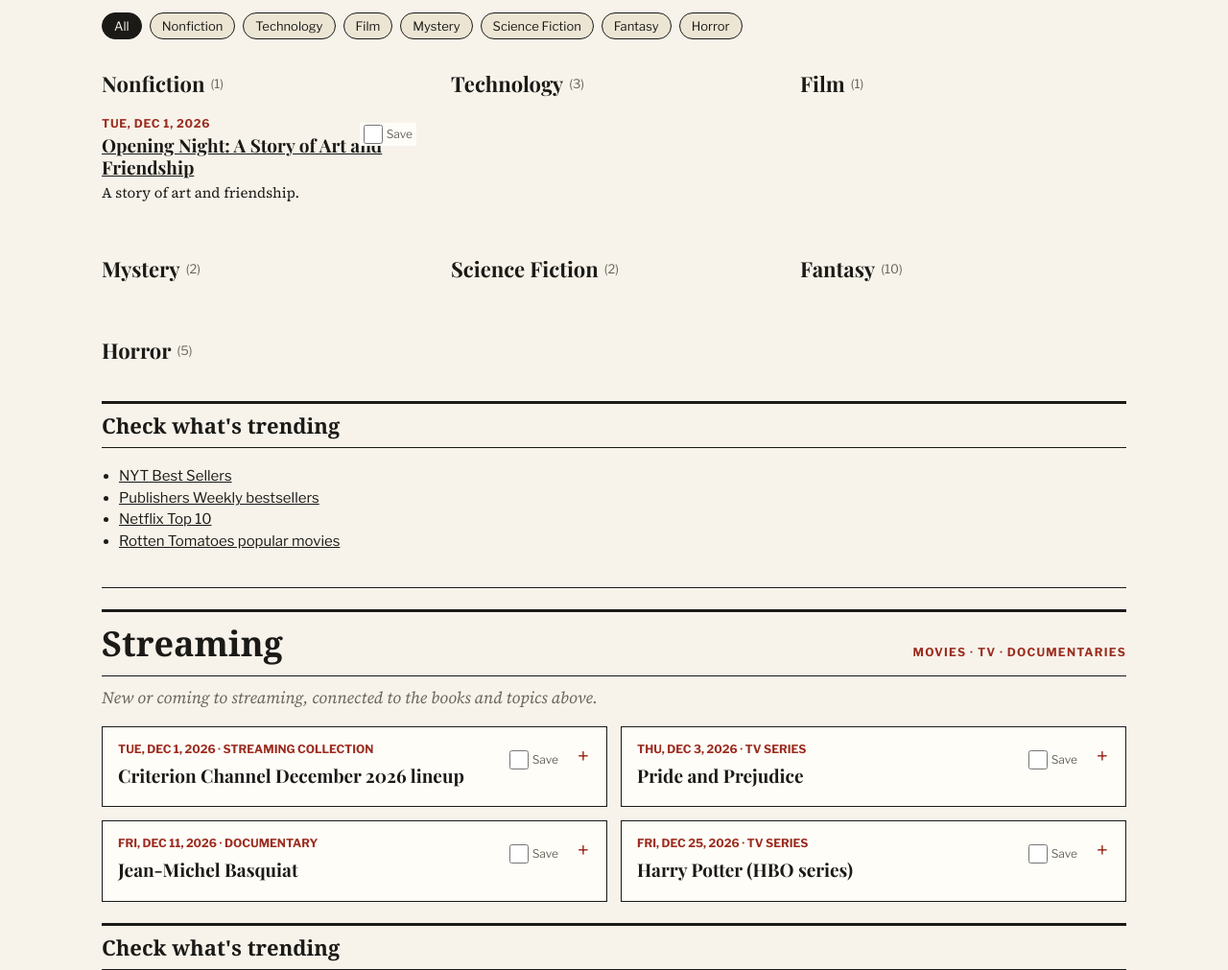
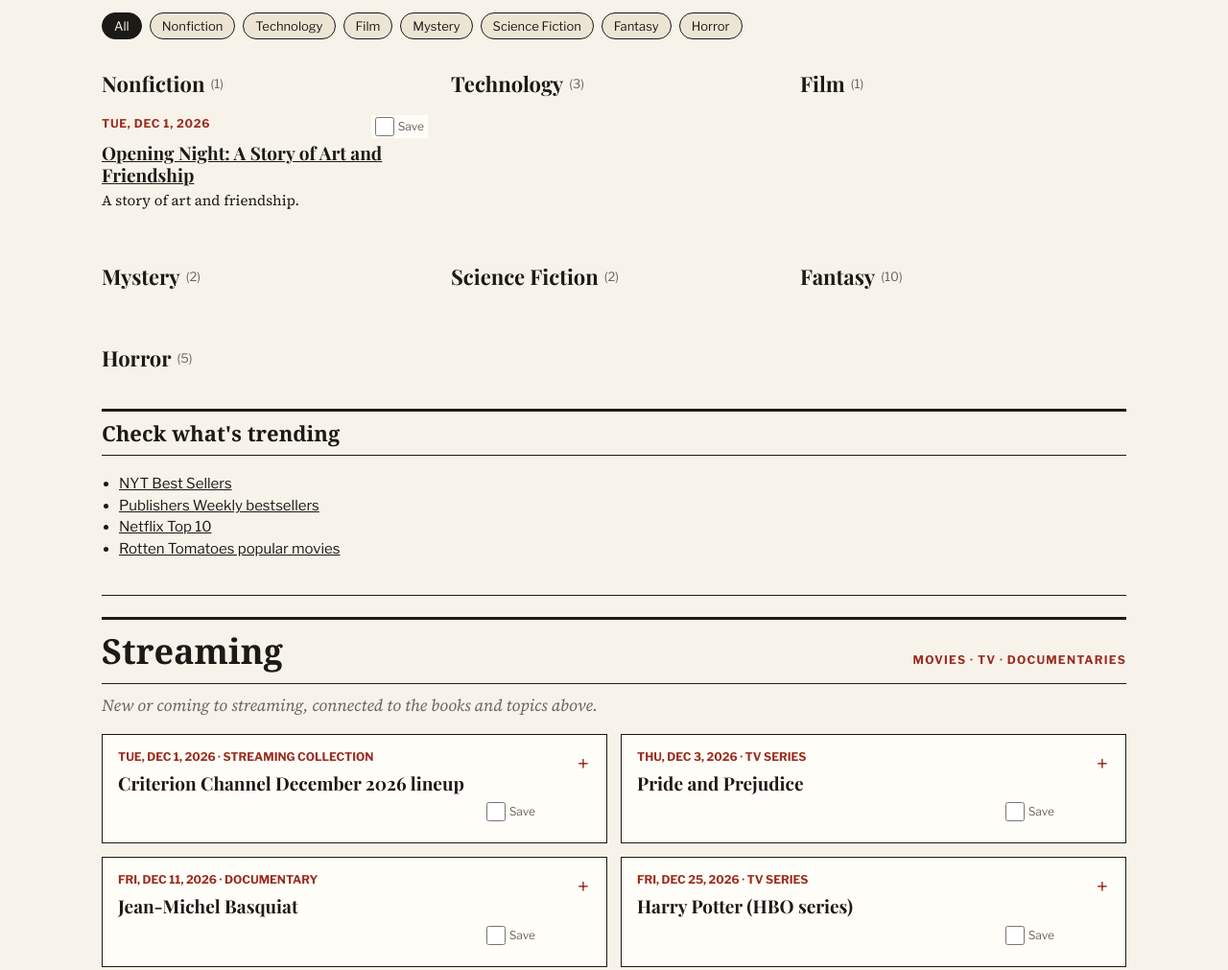
Before and after one commit to allthecoffees/newspaper, a plain HTML site: page index.html in a window 1280 px wide. Shown: the part 446-1457 px from the top of the page at 96% size. Drawn offline with nearby package versions, Linux system fonts and the light colour scheme; a web font is replaced by a local one.

Commit message:
Move Save checkboxes into the date line so titles are not covered
Co-Authored-By: Claude Haiku 5.5 <noreply@anthropic.com>
Claude-Session: https://claude.ai/code/session_01C9tb9hLyzZXN47ZCmfo8LH

```diff
--- a/index.html
+++ b/index.html
@@ -148,12 +148,13 @@
   details.dcard > summary .dtitle { display: block; font-family: var(--serif-head); font-size: 19px; margin: 4px 0; font-weight: 700; }
   details.dcard > summary:focus-visible { outline: 2px solid var(--accent); outline-offset: 2px; }
   details.dcard .dbody { margin-top: 8px; }
-  details.dcard > summary { padding-right: 96px; }
-  details.dcard > summary > .save-box { position: absolute; right: 30px; top: 8px; }
+  details.dcard > summary { padding-right: 28px; }
+  details.dcard > summary > .save-box { float: right; margin: 0 26px 6px 8px; }
   .savable { position: relative; }
   .save-box { display: inline-flex; align-items: center; gap: 4px; font-family: var(--sans); font-size: 12px; color: var(--muted); cursor: pointer; background: var(--card); padding: 2px 4px; }
   .save-box input { width: 20px; height: 20px; accent-color: var(--accent); margin: 0; cursor: pointer; }
-  .savable > .save-box { position: absolute; top: 12px; right: 12px; }
+  .savable > .save-box { float: right; margin: 0 0 4px 8px; }
+  .savable > .title, details.dcard > summary > .dtitle { clear: right; }
   .empty p { margin: 0 0 8px; }
 
   footer { font-family: var(--sans); font-size: 13px; color: var(--muted); padding: 20px 0 36px; }
```
